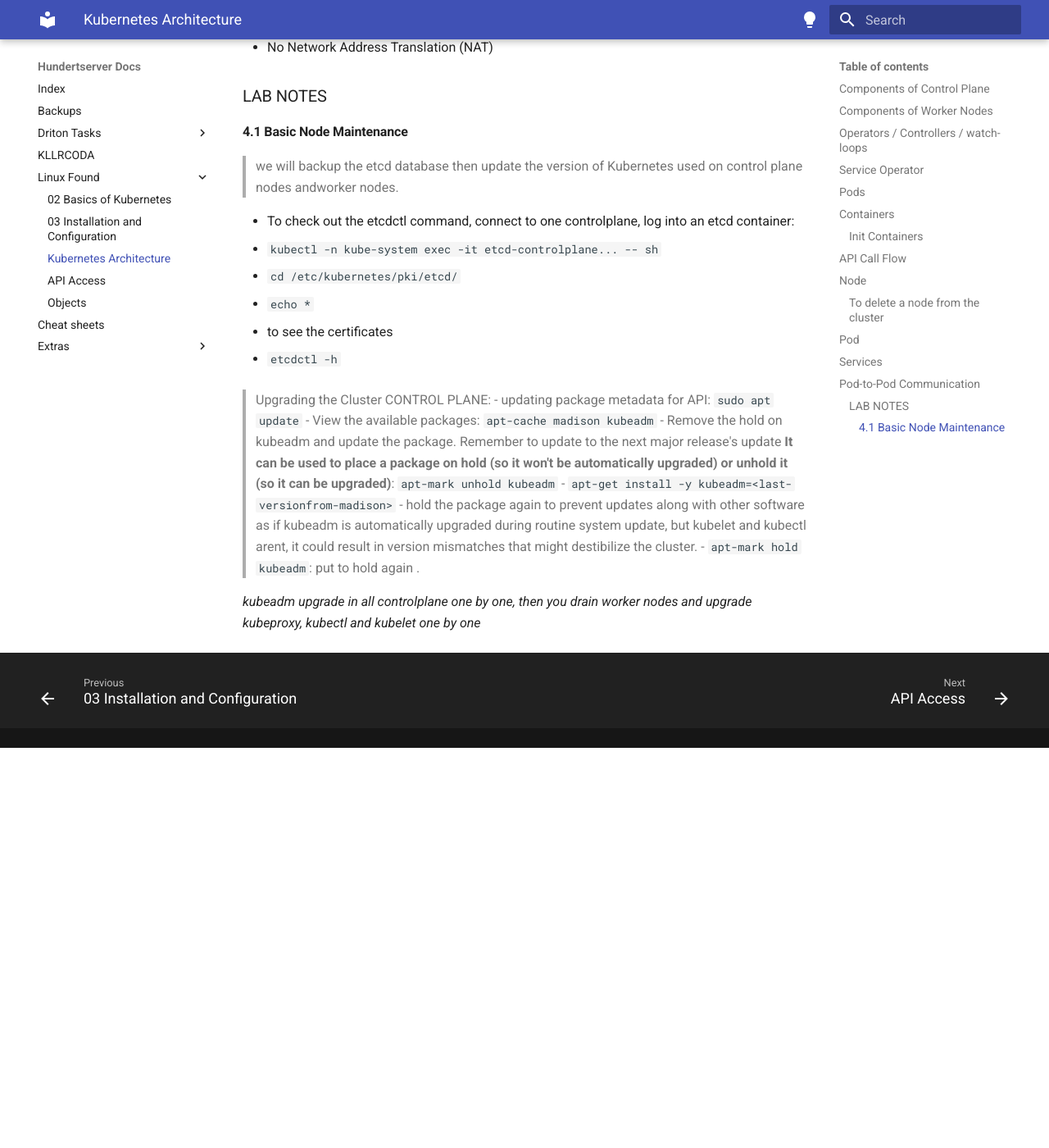
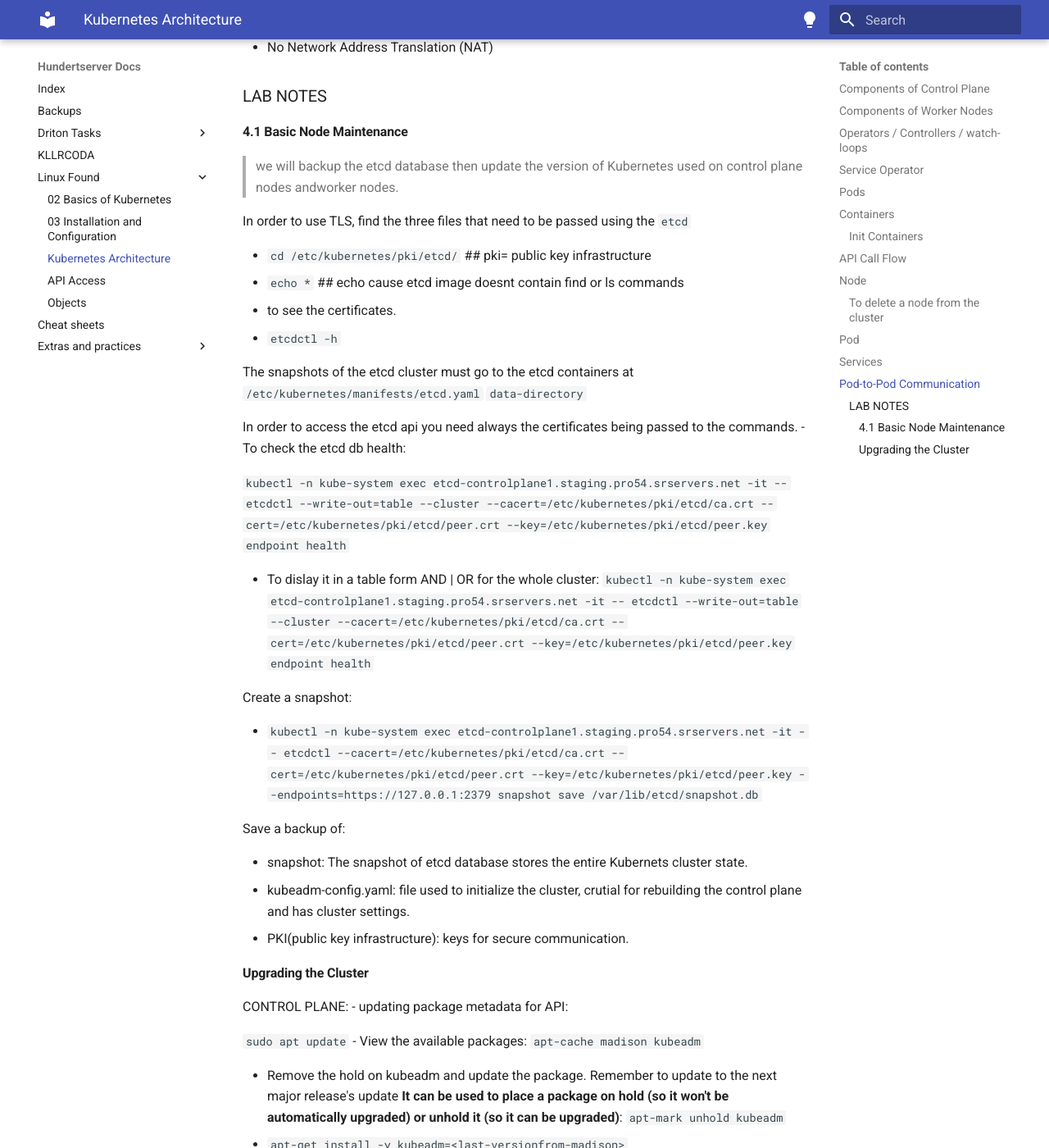
Before and after one commit to DeliaBarron/Kubernetes-Learning, an MkDocs documentation site: the page built from docs/Linux Found/04-architecture.md, in a window 1280 px wide and 1400 px high, scrolled down 4210 px. Shown: the whole window at 82% size. Built offline with MkDocs 1.6.1 and Material for MkDocs 9.7.7, drawn with Linux system fonts in a browser that asks for light colours; comment, search, counter and statistics services are not loaded; before the commit the page ends 5122 px from its top, so only the background shows below that; some of the changed text lies outside the part shown.

Commit message:
29.10.24

```diff
--- a/docs/Linux Found/04-architecture.md
+++ b/docs/Linux Found/04-architecture.md
@@ -129,23 +129,58 @@ The requirement from Kubernetes is the following:
 #### 4.1 Basic Node Maintenance
 > we will backup the etcd database then update the version of Kubernetes used on control plane nodes andworker nodes.
 
-- To check out the etcdctl command, connect to one controlplane, log into an etcd container:
-- `kubectl -n kube-system exec -it etcd-controlplane...  -- sh`
-- `cd /etc/kubernetes/pki/etcd/`
-- `echo *`
-- to see the certificates
+In order to use TLS, find the three files that need to be passed using the `etcd`
 
+- `cd /etc/kubernetes/pki/etcd/`   ## pki= public key infrastructure
+- `echo *`       ## echo cause etcd image doesnt contain find or ls commands
+- to see the certificates.
 - `etcdctl -h`
 
-> Upgrading the Cluster
+
+The snapshots of the etcd cluster must go to the etcd containers at `/etc/kubernetes/manifests/etcd.yaml`  `data-directory`
+
+In order to access the etcd api you need always the certificates being passed to the commands.
+- To check the etcd db health:
+
+`kubectl -n kube-system exec etcd-controlplane1.staging.pro54.srservers.net  -it -- etcdctl --write-out=table --cluster  --cacert=/etc/kubernetes/pki/etcd/ca.crt --cert=/etc/kubernetes/pki/etcd/peer.crt --key=/etc/kubernetes/pki/etcd/peer.key endpoint health`
+
+- To dislay it in a table form AND | OR for the whole cluster:
+`kubectl -n kube-system exec etcd-controlplane1.staging.pro54.srservers.net  -it -- etcdctl --write-out=table --cluster  --cacert=/etc/kubernetes/pki/etcd/ca.crt --cert=/etc/kubernetes/pki/etcd/peer.crt --key=/etc/kubernetes/pki/etcd/peer.key endpoint health`
+
+Create a snapshot:
+
+- `kubectl -n kube-system exec etcd-controlplane1.staging.pro54.srservers.net  -it -- etcdctl  --cacert=/etc/kubernetes/pki/etcd/ca.crt --cert=/etc/kubernetes/pki/etcd/peer.crt --key=/etc/kubernetes/pki/etcd/peer.key --endpoints=https://127.0.0.1:2379 snapshot save /var/lib/etcd/snapshot.db`
+
+Save a backup of:
+
+- snapshot: The snapshot of etcd database stores the entire Kubernets cluster state.
+- kubeadm-config.yaml: file used to initialize the cluster, crutial for rebuilding the control plane and has cluster settings.
+- PKI(public key infrastructure): keys for secure communication.
+
+
+
+
+
+#### Upgrading the Cluster
 CONTROL PLANE:
-- updating package metadata for API: `sudo apt update`
-- View the available packages: `apt-cache madison kubeadm`
+- updating package metadata for API:
+
+ `sudo apt update`
+- View the available packages:
+ `apt-cache madison kubeadm`
+
 - Remove the hold on kubeadm and update the package. Remember to update to the next major release's update
-**It can be used to place a package on hold (so it won't be automatically upgraded) or unhold it (so it can be upgraded)**: `apt-mark unhold kubeadm`
+**It can be used to place a package on hold (so it won't be automatically upgraded) or unhold it (so it can be upgraded)**:
+ `apt-mark unhold kubeadm`
 - `apt-get install -y kubeadm=<last-versionfrom-madison>`
+
 - hold the package again to prevent updates along with other software as if kubeadm is automatically upgraded during routine system update, but kubelet and kubectl arent, it could result in version mismatches that might destibilize the cluster.
-- `apt-mark hold kubeadm`: put to hold again .
+
+`apt-mark hold kubeadm`: put to hold again .
+
+- Check the new version
+
+`kubeadm version`
 
 *kubeadm upgrade in all controlplane one by one,*
 *then you drain worker nodes and upgrade kubeproxy, kubectl and kubelet one by one*
```
Also changed, not shown: docs/Driton-Tasks/airflow_ticket.md (added, +26 -0 lines), docs/Driton-Tasks/index.md (+10 -3 lines), docs/Linux Found/06-API_OBJECTS.md (+25 -1 lines), docs/extras and practices/Objects/Helm.md (added, +67 -0 lines), docs/extras and practices/Objects/daemonsets.md (added, +5 -0 lines), docs/extras and practices/README.md (added, +2 -0 lines), docs/extras and practices/Getting Started/index.md (renamed from docs/extras/Getting Started/index.md), docs/extras and practices/Getting Started/minikube/index.md (renamed from docs/extras/Getting Started/minikube/index.md), docs/extras and practices/Networking/index.md (renamed from docs/extras/Networking/index.md), docs/extras and practices/Nodes/index.md (renamed from docs/extras/Nodes/index.md), docs/extras and practices/Objects/index.md (renamed from docs/extras/Objects/index.md), docs/extras and practices/Permissions/index.md (renamed from docs/extras/Permissions/index.md), docs/extras and practices/index..md (renamed from docs/extras/index.md), docs/extras and practices/mermaid/index.md (renamed from docs/extras/mermaid/index.md).
